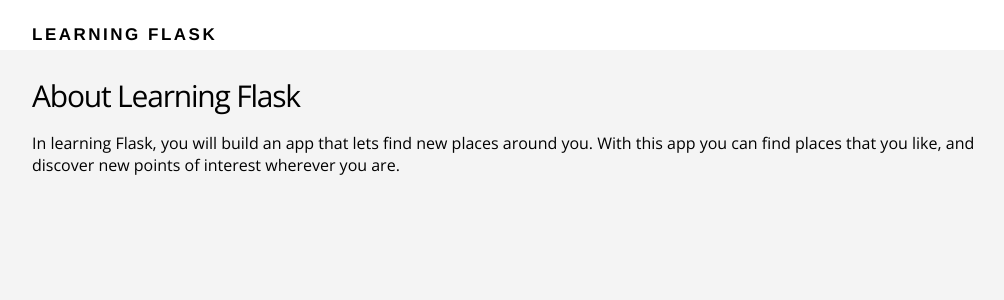
After one commit to Mosocho/Learning-flask, a Flask app: page /about in a window 1280 px wide. The commit adds this page. Shown: the top 300 px of the page, without its empty margins (108-1112 px from the left). Run offline with Flask 2, Linux system fonts and the light colour scheme.

Commit message:
About page

```diff
--- a/routes.py
+++ b/routes.py
@@ -6,6 +6,9 @@ app = Flask(__name__)
 def index():
     return render_template("index.html")
 
+@app.route("/about")
+def about():
+	return render_template("about.html")
 
 if __name__=="__main__":
     app.run(debug=True)
--- /dev/null
+++ b/templates/about.html
@@ -0,0 +1,13 @@
+{% extends "layout.html" %}
+
+{% block content %}
+<main class="about-section">
+	<div class="container">
+
+	<h2> About Learning Flask</h2>
+	<p> In learning Flask, you will build an app that lets find new places around you. With this app you can find places
+	that you like, and discover  new points of interest wherever you are. </p>
+
+	</div>
+</main>
+{% endblock %}
--- a/templates/index.html
+++ b/templates/index.html
@@ -7,7 +7,7 @@
    <div class="section-content">
     <h2> Discover places near you.</h2>
       <a href="#" class="btn-primary"> Sign up </a>
-      <a href="#" class="btn-secondary"> Learn more</a>
+      <a href="{{ url_for('about') }}" class="btn-secondary"> Learn more</a>
    	</div>
 
    	<div class="section-device">
```
